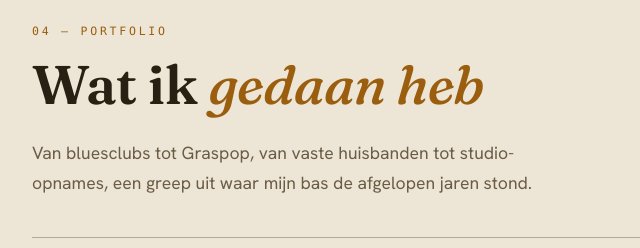
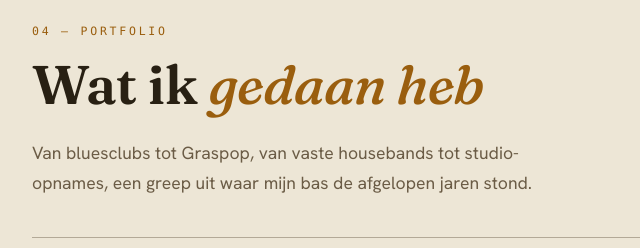
Before and after one commit to Wolfd91/wolf-danvers-bass, a plain HTML site: page index.html in a window 1280 px wide. Shown: the part 3460-3708 px from the top of the page, 96-736 px from the left. Drawn offline with Linux system fonts and the light colour scheme; a web font is replaced by a local one.

Commit message:
Update index.html

```diff
--- a/index.html
+++ b/index.html
@@ -597,7 +597,7 @@ footer.site{border-top:1px solid var(--line);padding-block:3rem}
         <h2>Wat ik <em>gedaan heb</em></h2>
       </div>
 
-      <p class="sec-lead reveal">Van bluesclubs tot Graspop, van vaste huisbanden tot studio-opnames, een greep uit waar mijn bas de afgelopen jaren stond.</p>
+      <p class="sec-lead reveal">Van bluesclubs tot Graspop, van vaste housebands tot studio-opnames, een greep uit waar mijn bas de afgelopen jaren stond.</p>
 
       <div class="track-record reveal">
         <div class="tr-item">
```
